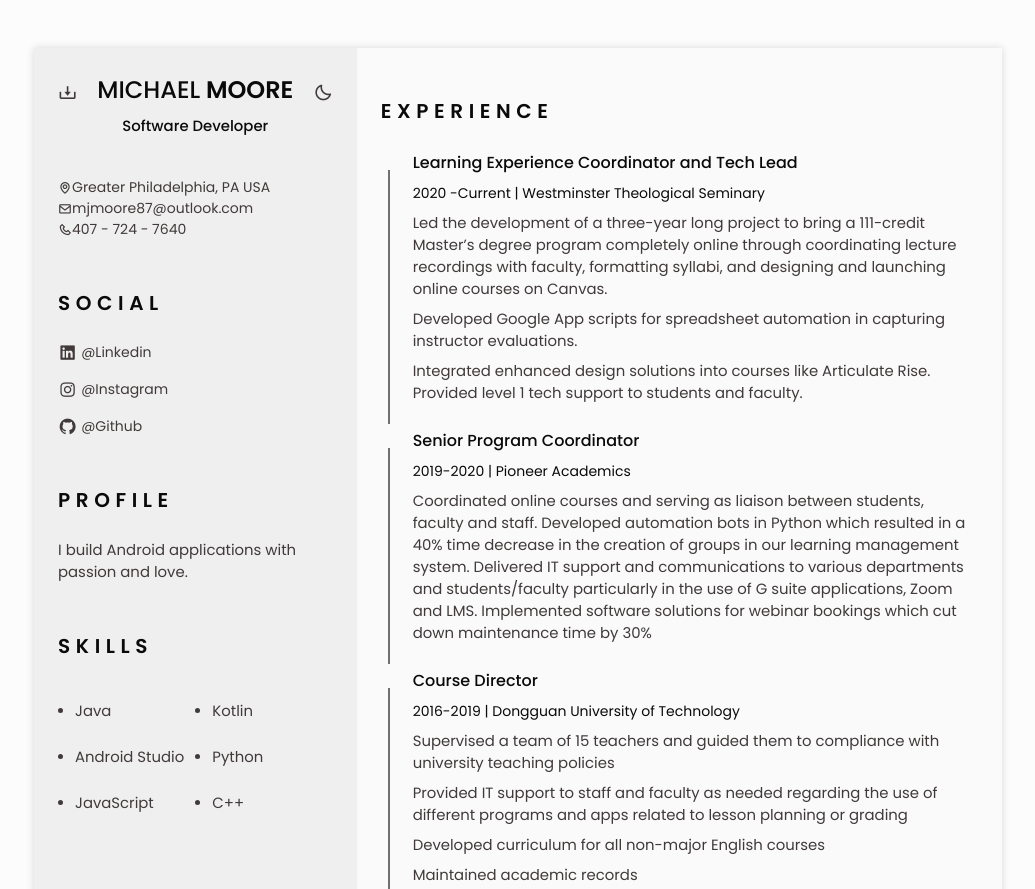
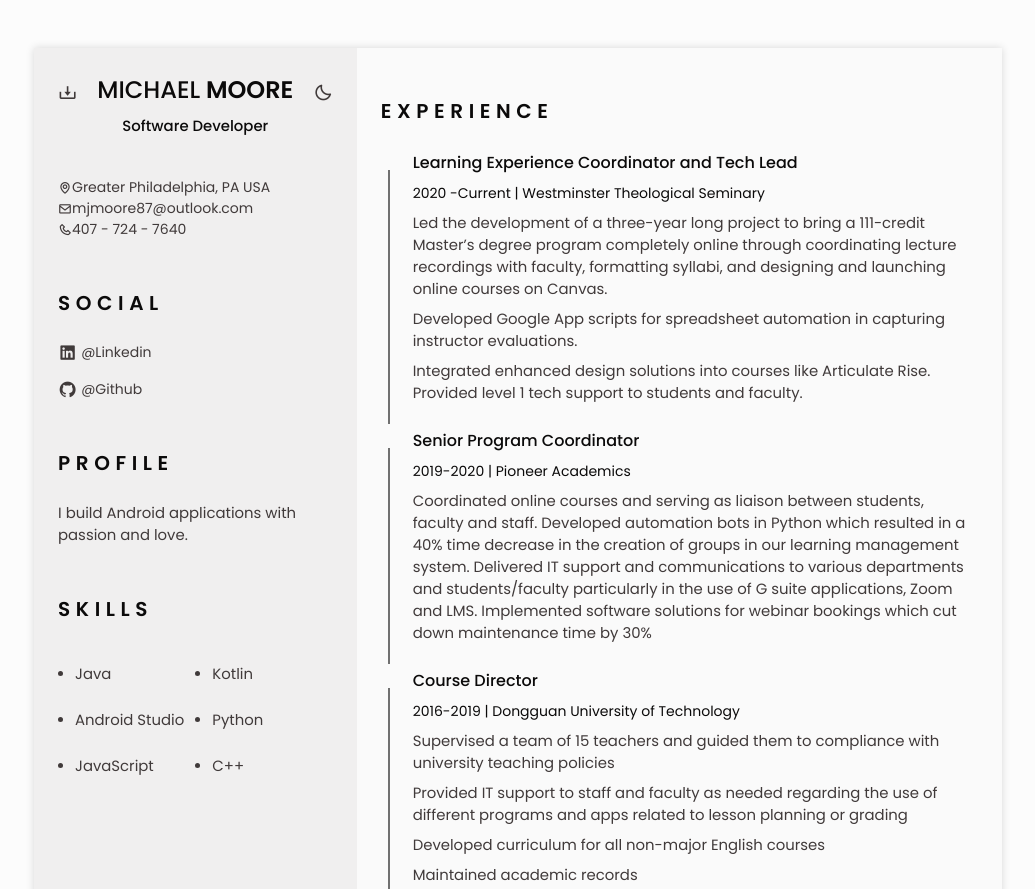
Before and after one commit to theprophet87/resume, a plain HTML site: page index.html in a window 1280 px wide. Shown: the top 889 px of the page, without its empty margins (122-1157 px from the left). Drawn offline with nearby package versions, Linux system fonts and the light colour scheme.

Commit message:
updated index.html
removed Instagram link

```diff
--- a/index.html
+++ b/index.html
@@ -97,10 +97,7 @@
                     <div class="social_container bd-grid">
                         <a href="https://www.linkedin.com/in/michael-moore-74102137/" class="social_link">
                             <i class="bx bxl-linkedin-square social_icon"></i> @Linkedin
-                        </a>
-                                                                                               <a href="https://www.instagram.com/theprophet87" class="social_link">
-                            <i class="bx bxl-instagram social_icon"></i> @Instagram
-                        </a>
+
                         <a href="https://github.com/theprophet87" class="social_link">
                             <i class="bx bxl-github social_icon"></i> @Github
                         </a>
```
